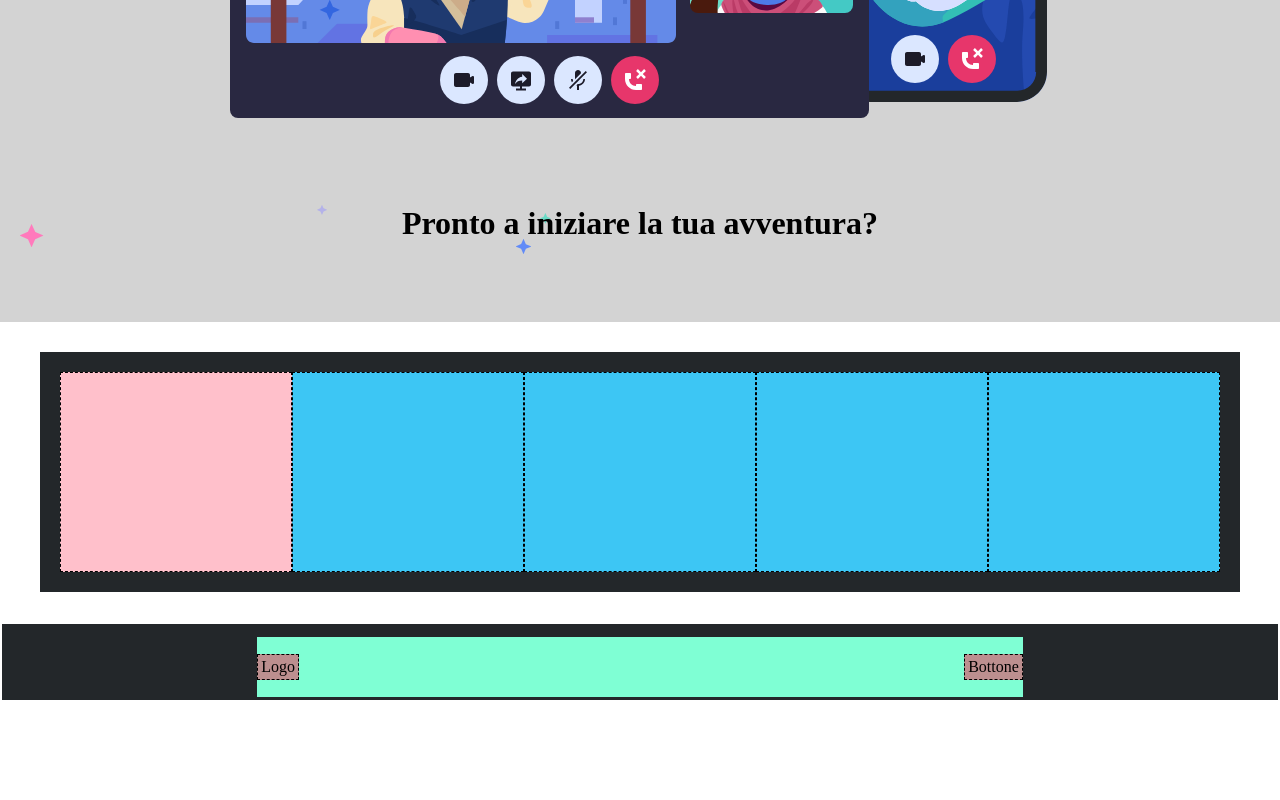
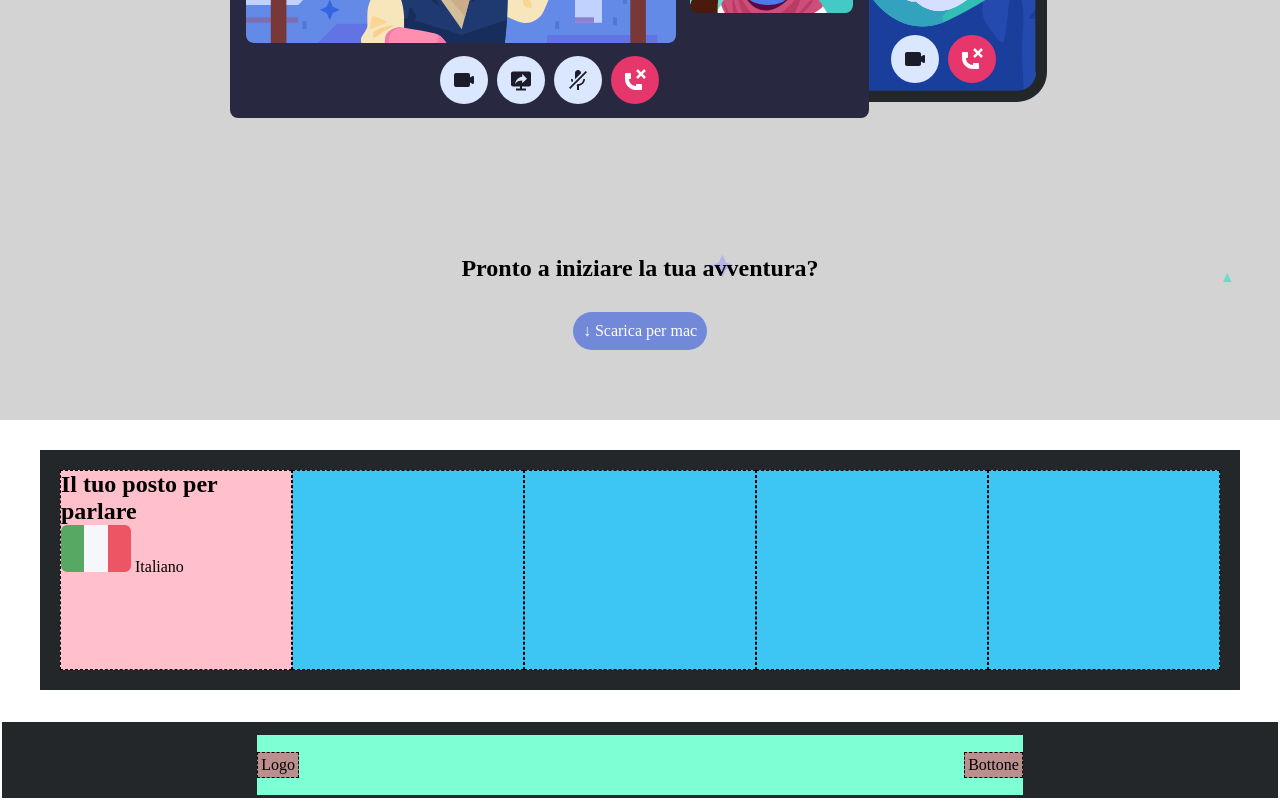
Before and after one commit to AgostaSalvatore/htmlcss-discord, a plain HTML site: page index.html in a window 1280 px wide. Shown: the part 2576-3376 px from the top of the page. Before the commit the page ends 3278 px from the top, so only its background shows below. Drawn offline with Linux system fonts and the light colour scheme.

Commit message:
[UPD] Dont from first to fourth

```diff
--- a/css/style.css
+++ b/css/style.css
@@ -134,6 +134,30 @@ li{
         justify-content: center;
 }
 
+.scarica-per-mac{
+    background: #7289DA;
+    color: white;
+    border-radius: 20px;
+    padding: 10px;
+}
+
+footer{
+    padding-top: 10px;
+    height: 80px;
+    display: flex;
+    justify-content: center;
+    align-items: center;
+    border: 2px solid white;
+}
+
+.footer-dim{
+    display: flex;
+    justify-content: space-between;
+    align-items: center;
+    height: 90%;
+    width: 60%;
+}
+
 /* utility */
 .bg-gray {
     background-color: #d3d3d3;
@@ -159,14 +183,7 @@ li{
     border: 1.5px dashed black;
 }
 
-footer{
-    padding-top: 10px;
-    height: 80px;
-    display: flex;
-    justify-content: center;
-    align-items: center;
-    border: 2px solid white;
-}
+
 
 .footer-dim{
     display: flex;
@@ -209,4 +226,9 @@ h1{
 .stelle{
     background-image: url(../img/stars.svg);
     background-repeat: no-repeat;
+    background-size: cover;
 }
+
+#ita{
+
+}
--- a/index.html
+++ b/index.html
@@ -107,8 +107,15 @@
                     <div class=" center col-100">
                         <img src="./img/item4-big.svg" alt="">
                     </div>
-                    <div class="center col-100 stelle">
-                        <h1 >Pronto a iniziare la tua avventura?</h1>
+
+                    <div class="py-20">
+                            <h2 class="center stelle">Pronto a iniziare la tua avventura?</h2>
+                            <div class="center">
+                                <div class="scarica-per-mac">
+                                    &#8595; Scarica per mac
+                                </div>
+                            </div>
+
                     </div>
                 </div>
             </div>
@@ -119,7 +126,11 @@
 
             <div>
                 <div class="container center bg-black py-20">
-                    <div class="rectangle border"></div>
+                    <div class="rectangle border">
+                        <h2>Il tuo posto per parlare</h2>
+                        <img src="./img/ita.png" alt="">
+                        <span>Italiano</span>
+                    </div>
                     <div class="rectangle2 border"></div>
                     <div class="rectangle2 border"></div>
                     <div class="rectangle2 border"></div>
```
